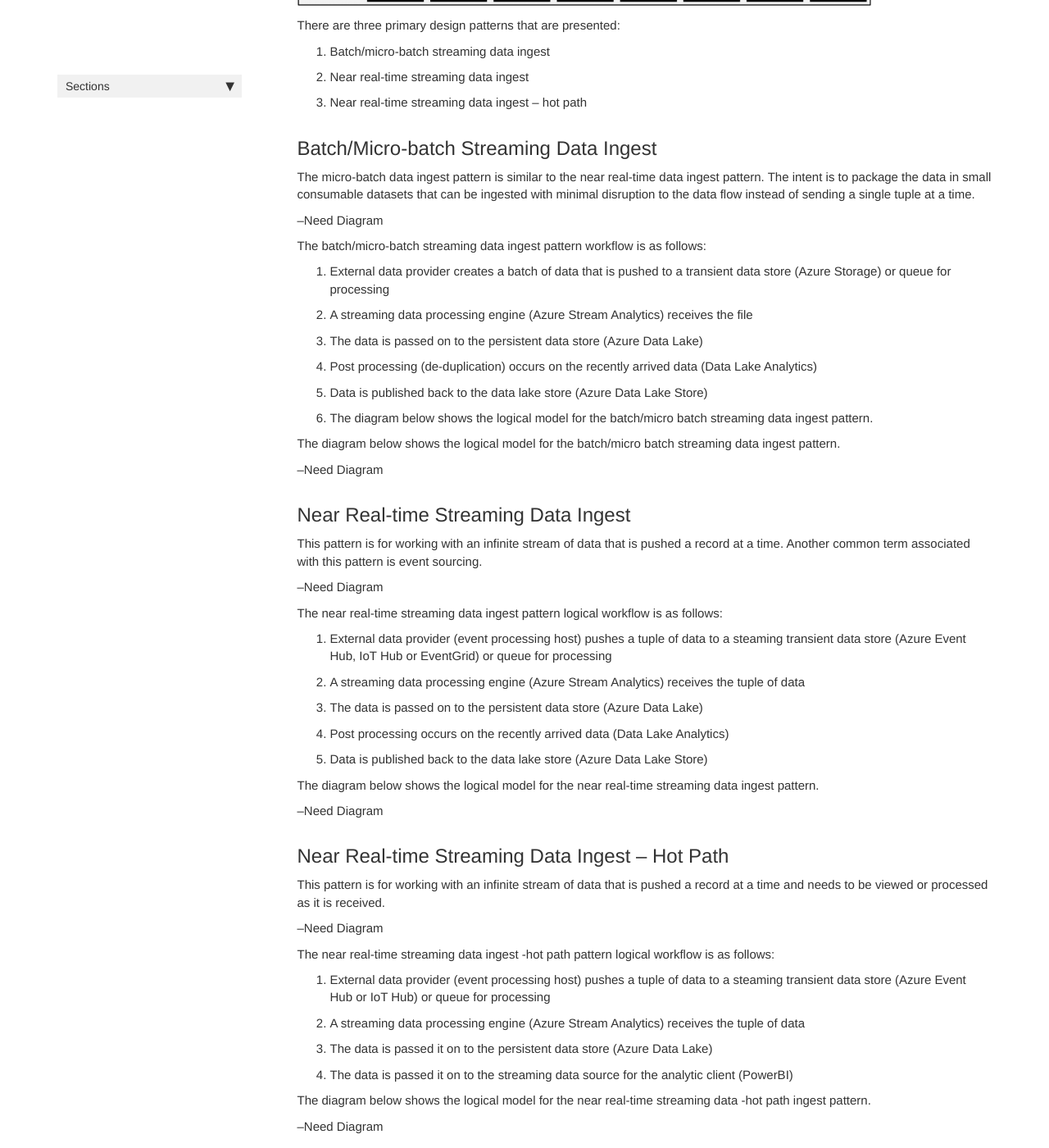
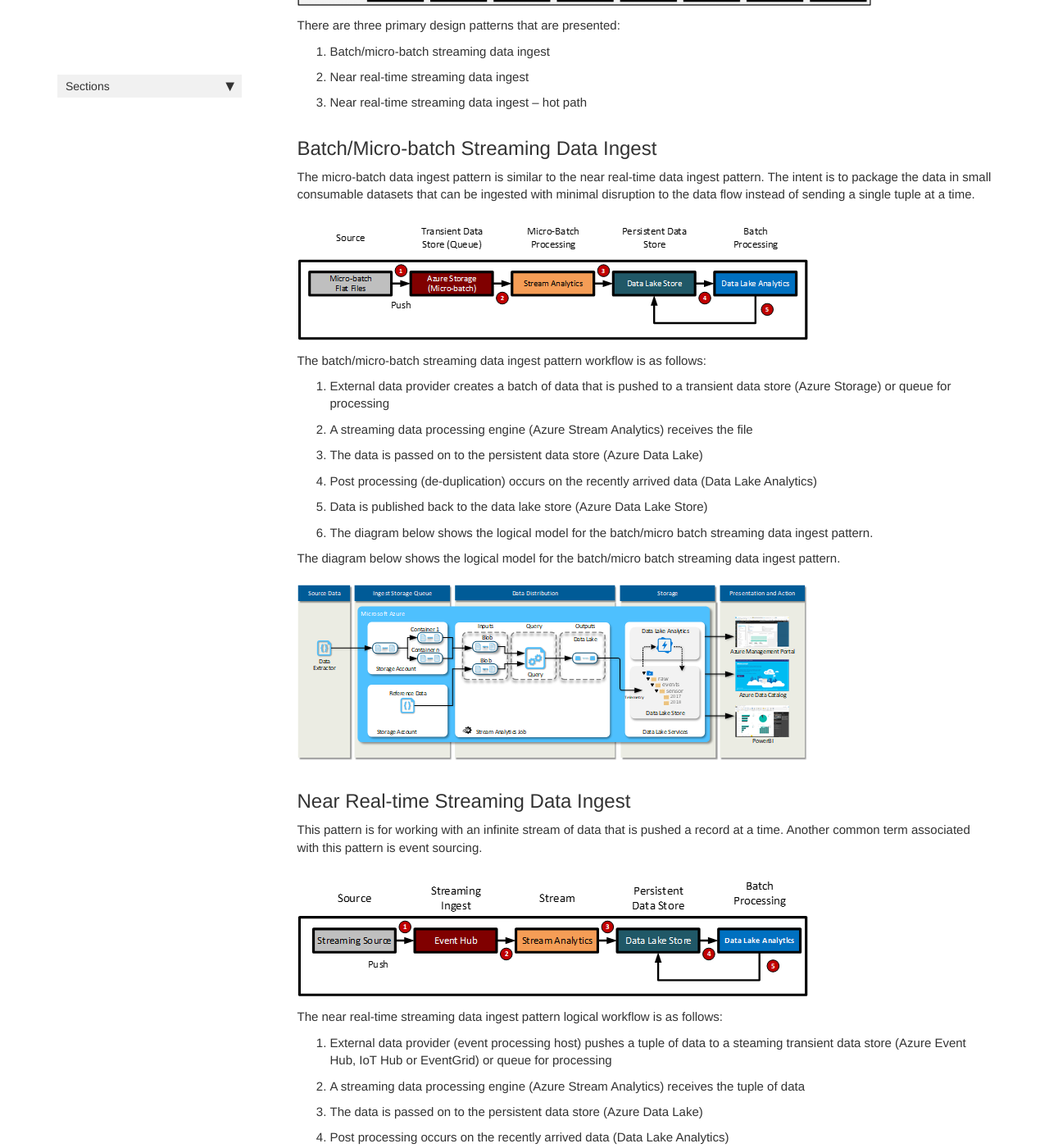
Before and after one commit to PatrickGallucci/patrick.gallucci.us, a Jekyll site: the page built from _posts/2019-07-15-azure-data-ingest-patterns.md, in a window 1280 px wide and 1400 px high, scrolled down 966 px. Shown: the whole window at 82% size. Built offline with Jekyll 4.4.1, drawn with Linux system fonts in a browser that asks for light colours; comment, search, counter and statistics services are not loaded.

Commit message:
Update 2019-07-15-azure-data-ingest-patterns.md

```diff
--- a/_posts/2019-07-15-azure-data-ingest-patterns.md
+++ b/_posts/2019-07-15-azure-data-ingest-patterns.md
@@ -20,7 +20,7 @@
 ## Batch/Micro-batch Streaming Data Ingest
  The micro-batch data ingest pattern is similar to the near real-time data ingest pattern. The intent is to package the data in small consumable datasets that can be ingested with minimal disruption to the data flow instead of sending a single tuple at a time.
 
---Need Diagram
+![diagram](images/2019-07-15-azure-data-ingest-patterns2.png)
 
  The batch/micro-batch streaming data ingest pattern workflow is as follows:
  1. External data provider creates a batch of data that is pushed to a transient data store (Azure Storage) or queue for processing
@@ -32,12 +32,12 @@
 
  The diagram below shows the logical model for the batch/micro batch streaming data ingest pattern.
 
---Need Diagram
+![diagram](images/2019-07-15-azure-data-ingest-patterns3.png)
 
 ## Near Real-time Streaming Data Ingest
  This pattern is for working with an infinite stream of data that is pushed a record at a time. Another common term associated with this pattern is event sourcing.
 
---Need Diagram
+![diagram](images/2019-07-15-azure-data-ingest-patterns4.png)
 
 The near real-time streaming data ingest pattern logical workflow is as follows:
 1. External data provider (event processing host) pushes a tuple of data to a steaming transient data store (Azure Event Hub, IoT Hub or EventGrid) or queue for processing
@@ -48,12 +48,12 @@
 
 The diagram below shows the logical model for the near real-time streaming data ingest pattern.
 
---Need Diagram
+![diagram](images/2019-07-15-azure-data-ingest-patterns5.png)
 
 ## Near Real-time Streaming Data Ingest – Hot Path
 This pattern is for working with an infinite stream of data that is pushed a record at a time and needs to be viewed or processed as it is received.
 
---Need Diagram
+![diagram](images/2019-07-15-azure-data-ingest-patterns6.png)
 
 The near real-time streaming data ingest -hot path pattern logical workflow is as follows:
 1. External data provider (event processing host) pushes a tuple of data to a steaming transient data store (Azure Event Hub or IoT Hub) or queue for processing
@@ -63,6 +63,6 @@
 
 The diagram below shows the logical model for the near real-time streaming data -hot path ingest pattern.
 
---Need Diagram
+![diagram](images/2019-07-15-azure-data-ingest-patterns7.png)
 
 {% include links.html %}
```
